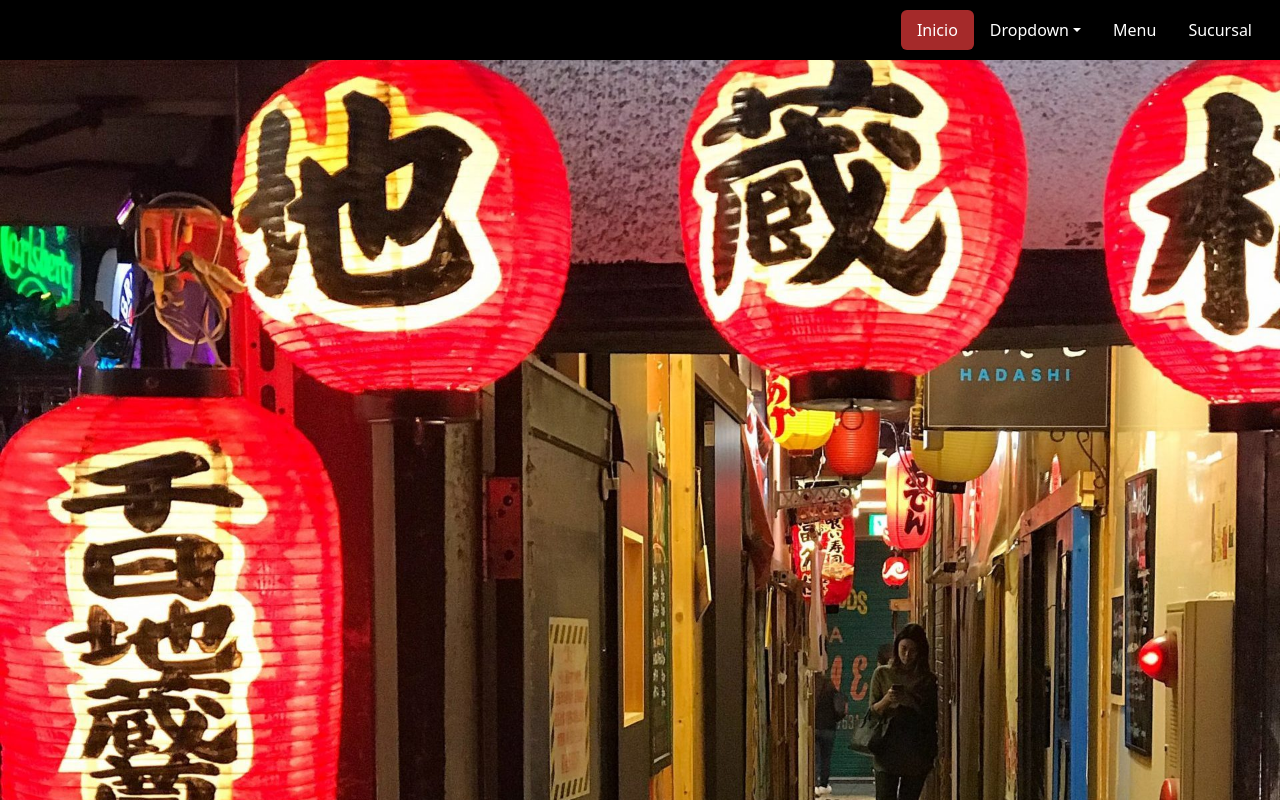
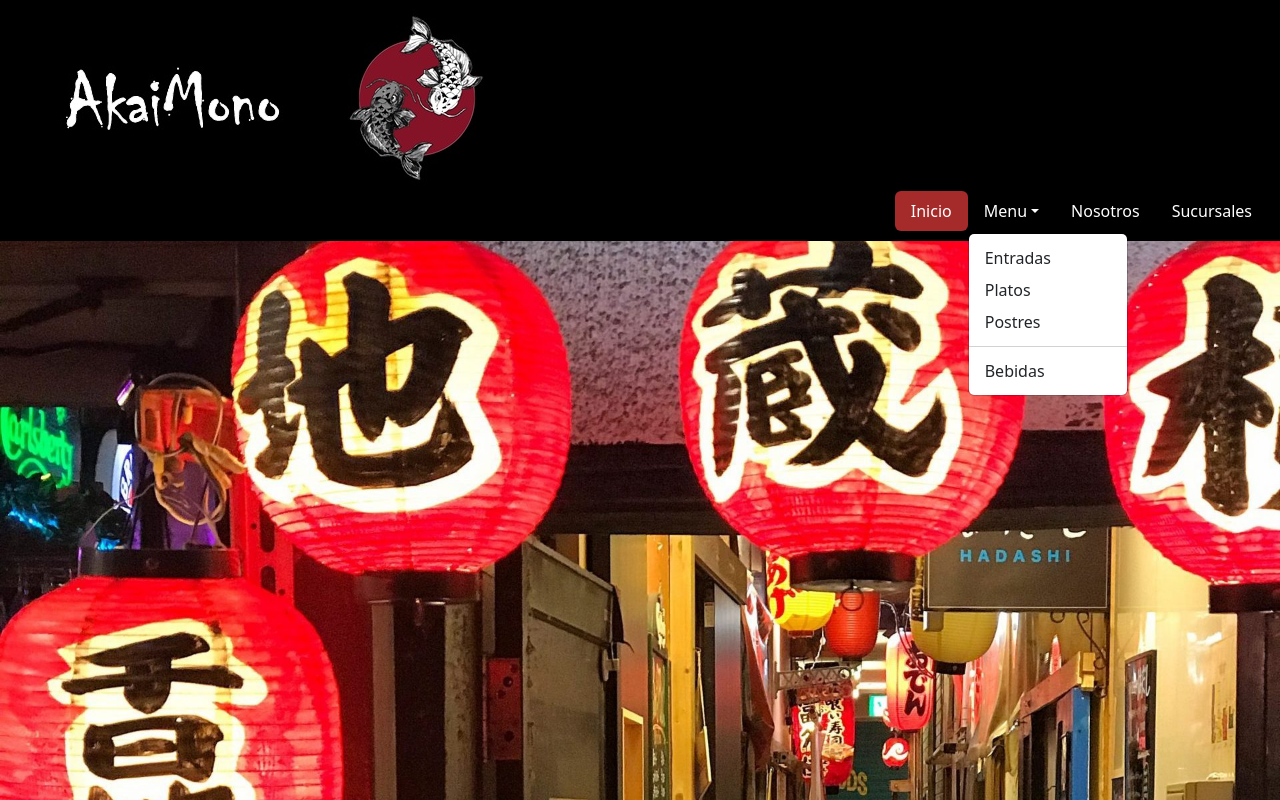
Before and after one commit to alanRodrigoMiozzi/Entregable1Miozzi, a website: page index.html in a window 1280 px wide. Both pictures are taken after a click on the button "Menu". Shown: the top 800 px of the page. Drawn offline with nearby package versions, Linux system fonts and the light colour scheme.

Commit message:
modificacion nav

```diff
--- a/index.html
+++ b/index.html
@@ -15,25 +15,28 @@
       <div class="container-fluid">
         <div class="row">
             <div class="col-12 col-xl-12"></div>
-            <ul class="nav nav-pills justify-content-end" style="padding-top: 10px; padding-bottom: 10px; background-color: rgb(0, 0, 0);">
-                <li class="nav-item">
+            <ul class="nav nav-pills d-flex justify-content-end" style="padding-top: 10px; padding-bottom: 10px; background-color: rgb(0, 0, 0);">
+              <div class="container-fluid">
+                <img src="img/log2.jpg" alt="">
+              </div>
+              <li class="nav-item">
                   <a class="nav-link active" aria-current="page" style="color: rgb(255, 255, 255); background-color: brown;" href="#">Inicio</a>
                 </li>
                 <li class="nav-item dropdown">
-                  <a class="nav-link dropdown-toggle" style="color: rgb(255, 255, 255);" data-bs-toggle="dropdown" href="#" role="button" aria-expanded="false">Dropdown</a>
+                  <a class="nav-link dropdown-toggle" style="color: rgb(255, 255, 255);" data-bs-toggle="dropdown" href="#" role="button" aria-expanded="false">Menu</a>
                   <ul class="dropdown-menu">
-                    <li><a class="dropdown-item" href="#">Action</a></li>
-                    <li><a class="dropdown-item" href="#">Another action</a></li>
-                    <li><a class="dropdown-item" href="#">Something else here</a></li>
+                    <li><a class="dropdown-item" href="#">Entradas</a></li>
+                    <li><a class="dropdown-item" href="#">Platos</a></li>
+                    <li><a class="dropdown-item" href="#">Postres</a></li>
                     <li><hr class="dropdown-divider"></li>
-                    <li><a class="dropdown-item" href="#">Separated link</a></li>
+                    <li><a class="dropdown-item" href="#">Bebidas</a></li>
                   </ul>
                 </li>
                 <li class="nav-item">
-                  <a class="nav-link" style="color: rgb(255, 255, 255);" href="#">Menu</a>
+                  <a class="nav-link" style="color: rgb(255, 255, 255);" href="#">Nosotros</a>
                 </li>
                 <li class="nav-item">
-                  <a class="nav-link" style="color: rgb(255, 255, 255);" href="#">Sucursal</a>
+                  <a class="nav-link" style="color: rgb(255, 255, 255);" href="#">Sucursales</a>
                 </li>
               </ul>
         </div>
--- a/scss/_general.scss
+++ b/scss/_general.scss
@@ -1 +1,2 @@
 .backNav{background-color: black;}
+.asd{display: inline;}
```
Also changed, not shown: img/log.jpg (added), img/log2.jpg (added).
